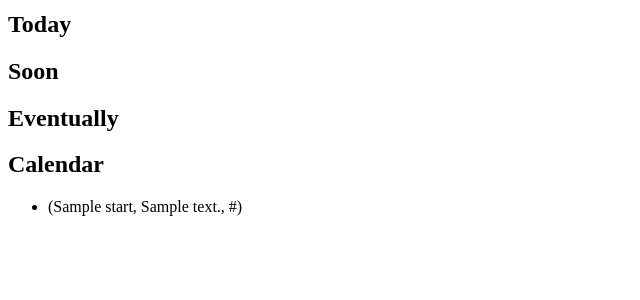
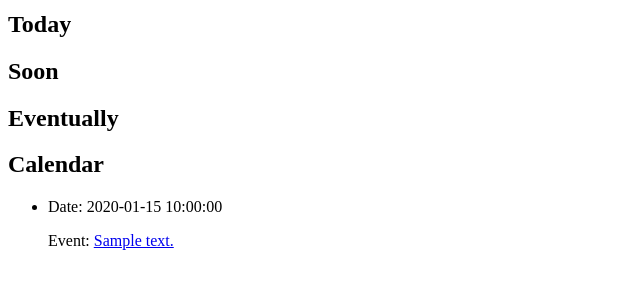
Before and after one commit to nll004/tranquilist, a Flask app: template templates/home.html in a window 1280 px wide. Shown: the part 154-454 px from the top of the page, without its empty margins (0-640 px from the left). Run offline with Flask 2, Linux system fonts and the light colour scheme; the template is opened without the code that fills it: most values are stand-ins (such as "Sample title", 1, 10 or a date in 2020).

Commit message:
saving before merge to main

```diff
--- a/apis.py
+++ b/apis.py
@@ -81,7 +81,6 @@ def get_events():
         print('An error occurred: %s' % error)
 
 
-
 # 5/26/22. Code retrieved from: https://rapidapi.com/bitbiscuit-bitbiscuit-default/api/motivational-quotes1/
 def get_quote():
     '''Get quote from rapidapi'''
--- a/app.py
+++ b/app.py
@@ -19,6 +19,7 @@ def display_home():
 	quote = get_quote()
 	calendar_events = get_events()
 
+
 	# for event in calendar_events:
 		# date = event['start']
 		# summary = event['summary']
--- a/templates/home.html
+++ b/templates/home.html
@@ -29,8 +29,28 @@
         <h2>Calendar</h2>
         <ul id="calendar-events">
             {% for event in events %}
+                {% if event['start'].date %}
+                    <li>
+                        <p><span>Date: </span> {{event['start'].date }}</p>
+                        <p><span>Event: </span>
+                            <a href="{{ event['htmlLink']}}" target="_blank">
+                                {{event['summary'] }}
+                            </a>
+                        </p>
+                    </li>
+                {% elif event['start'].dateTime %}
+                    <li>
+                        <p>
+                            <span>Date: </span> {{event['start'].dateTime }}
 
-            <li>{{ event['start'], event['summary'], event['htmlLink'] }}</li>
+                        </p>
+                        <p><span>Event: </span>
+                            <a href="{{ event['htmlLink']}}" target="_blank">
+                                {{event['summary'] }}
+                            </a>
+                        </p>
+                    </li>
+                {% endif %}
             {% endfor %}
         </ul>
     </section>
```
